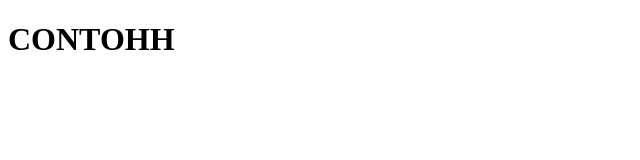
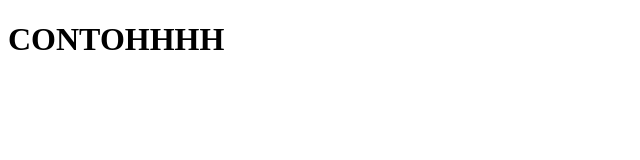
Before and after one commit to belhartrp/contoh, a plain HTML site: page index.html in a window 1280 px wide. Shown: the full height of the page, 0-640 px from the left. Drawn offline with Linux system fonts and the light colour scheme.

Commit message:
Change header text from 'CONTOHH' to 'CONTOHHHH'

```diff
--- a/index.html
+++ b/index.html
@@ -6,6 +6,6 @@
     <title>Document</title>
 </head>
 <body>
-    <h1>CONTOHH</h1>
+    <h1>CONTOHHHH</h1>
 </body>
 </html>
```
